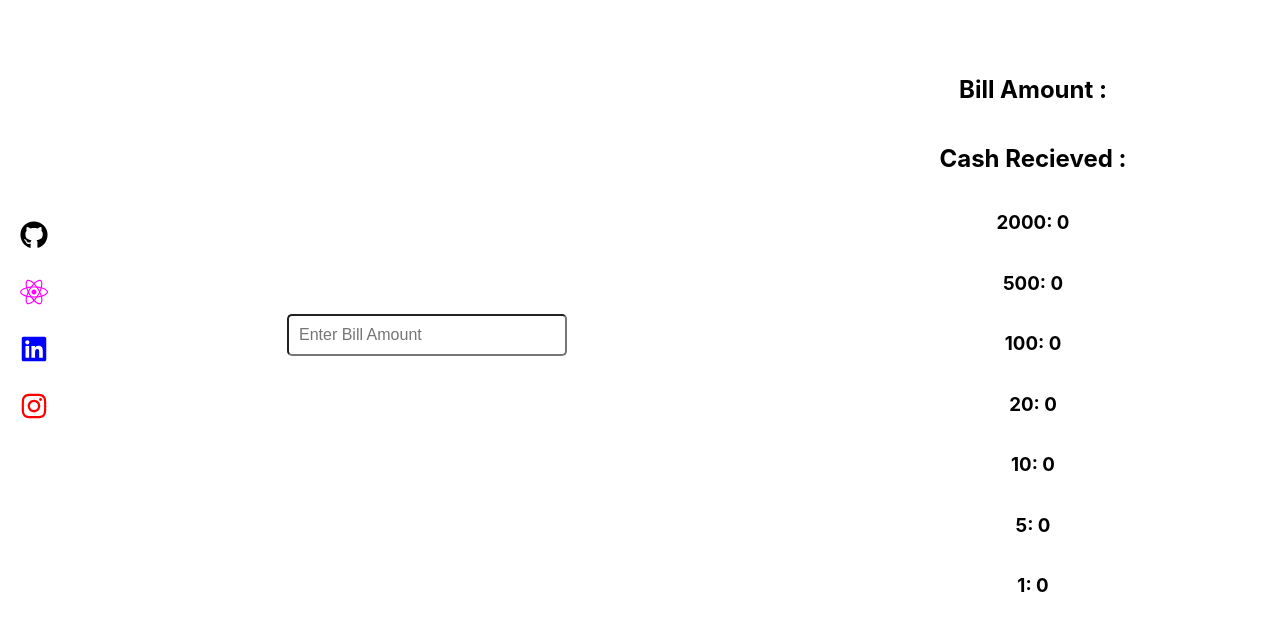
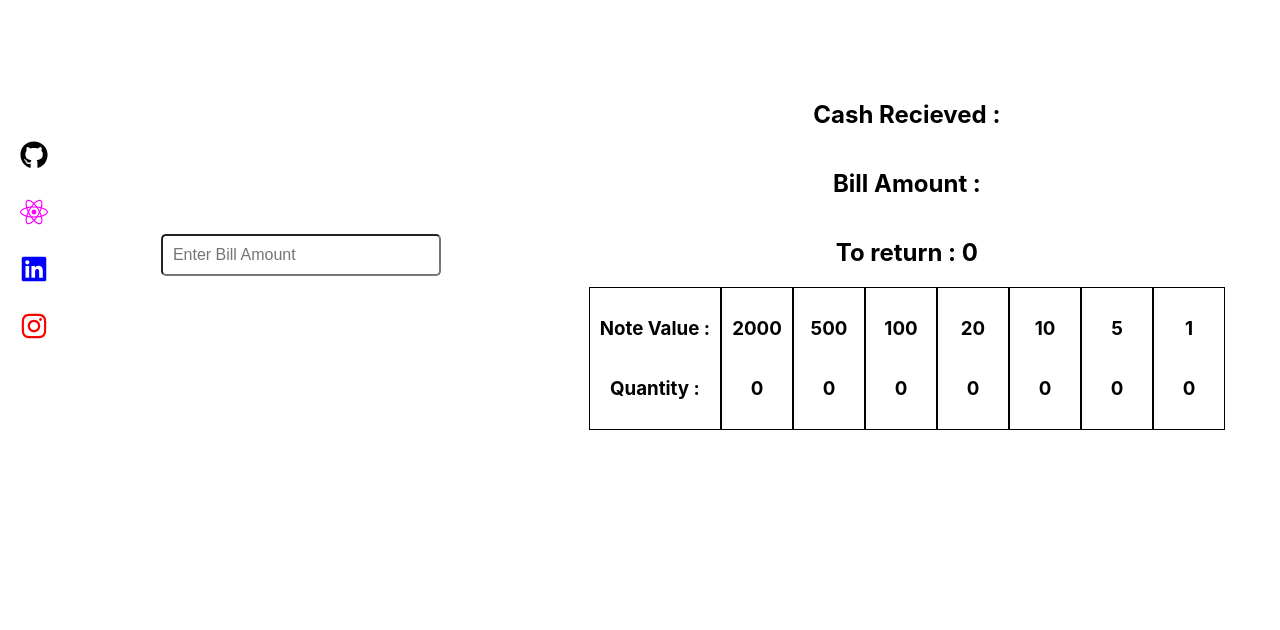
Before and after one commit to HarshVardhan22/CashRegister, a React (Create React App) app: page / in a window 1280 px wide. Shown: the top 630 px of the page. Built offline with nearby package versions, Linux system fonts and the light colour scheme.

Commit message:
made table

```diff
--- a/src/App.js
+++ b/src/App.js
@@ -1,4 +1,4 @@
-import styles from"./App.module.css";
+import styles from "./App.module.css";
 import Navbar from "./Components/Navbar/Navbar";
 import Home from "./Components/Home/Home";
 import { useState } from "react";
@@ -6,71 +6,17 @@
 const App = () => {
   const [billAmount, setBillAmount] = useState("");
   const [cashGiven, setCashGiven] = useState("");
-  // const [five, setFive] = useState(0);
-  // const [one, setOne] = useState(0);
-  // const [ten, setTen] = useState(0);
-  // const [twenty, setTwenty] = useState(0);
-  // const [hundred, setHundred] = useState(0);
-  // const [fiveHundred, setFiveHundred] = useState(0);
-  // const [twoThousand, setTwoThousand] = useState(0);
 
-  // const calculateChange = (bill,cash) => {
-  //   setFive(0);
-  //   setOne(0);
-  //   setTen(0);
-  //   setTwenty(0);
-  //   setHundred(0);
-  //   setFiveHundred(0);
-  //   setTwoThousand(0);
-
-  //   let changeCash = parseInt(cash) - parseInt(bill);
-  //   while (changeCash >= 2000) {
-  //     setTwoThousand(twoThousand=>twoThousand+1);
-  //     changeCash -= 2000;
-  //   }
-  //   while (changeCash >= 500) {
-  //     setFiveHundred(fiveHundred=>fiveHundred+1);
-  //     changeCash -= 500;
-  //   }
-
-  //   while (changeCash >= 100) {
-  //     setHundred(hundred=>hundred+1);
-  //     changeCash -= 100;
-  //   }
-  //   while (changeCash >= 20) {
-  //     setTwenty(twenty=>twenty+1);
-  //     changeCash -= 20;
-  //   }
-  //   while (changeCash >= 10) {
-  //     setTen(ten=>ten+1);
-  //     changeCash -= 10;
-  //   }
-  //   while (changeCash >= 5) {
-  //     setFive(five=>five+1);
-  //     changeCash -= 5;
-  //   }
-  //   while (changeCash > 0) {
-  //     setOne(one=>one+1);
-  //     changeCash -= 1;
-  //   }
-  //   console.log(one);
-  // };
-
-  const setValue = (bill,cash) => {
-
+  const setValue = (bill, cash) => {
     setBillAmount(bill);
     setCashGiven(cash);
-    // calculateChange(bill,cash);
-  }
-
-
+  };
 
   return (
     <div className={styles.container}>
       <Navbar />
-      <Home setValue={setValue}/>
+      <Home setValue={setValue} />
       <Cash bill={billAmount} cash={cashGiven} />
-      {/* one ={one} five ={five} ten = {ten} twenty ={twenty} hundred = {hundred} fiveHundred = {fiveHundred} twoThousand ={twoThousand} */}
     </div>
   );
 };
--- a/src/Components/Cash/Cash.js
+++ b/src/Components/Cash/Cash.js
@@ -3,9 +3,7 @@
 import Fade from "react-reveal/Fade";
 //, one ,five,ten,twenty,hundred,fiveHundred,twoThousand
 
-const Cash = ({ bill=0, cash=0 }) => {
-  // const [billAmount,setBillAmount] = useState (bill);
-  // const [cashGiven,setCashGiven] = useState (cash);
+const Cash = ({ bill = 0, cash = 0 }) => {
   const [five, setFive] = useState(0);
   const [one, setOne] = useState(0);
   const [ten, setTen] = useState(0);
@@ -14,11 +12,6 @@
   const [fiveHundred, setFiveHundred] = useState(0);
   const [twoThousand, setTwoThousand] = useState(0);
 
-  useEffect(() => {
-    // setBillAmount(bill)
-    // setCashGiven(cash)
-    calculateChange();
-  }, [bill,cash])
 
   const calculateChange = () => {
     setFive(0);
@@ -29,9 +22,8 @@
     setFiveHundred(0);
     setTwoThousand(0);
 
-
     let changeCash = cash - bill;
-    console.log(changeCash)
+    console.log(changeCash);
 
     while (changeCash >= 2000) {
       setTwoThousand((twoThousand) => twoThousand + 1);
@@ -62,22 +54,53 @@
       setOne((one) => one + 1);
       changeCash -= 1;
     }
-
   };
 
+  useEffect(() => {
+    calculateChange();
+  }, [bill, cash]);
 
   return (
     <div className={styles.container}>
-      <Fade right  >
+      <Fade right>
+      <h2>Cash Recieved : {cash}</h2>
         <h2>Bill Amount : {bill}</h2>
-        <h2>Cash Recieved : {cash}</h2>
-        <h3>2000: {twoThousand}</h3>
-        <h3>500: {fiveHundred}</h3>
-        <h3>100: {hundred}</h3>
-        <h3>20: {twenty}</h3>
-        <h3>10: {ten}</h3>
-        <h3>5: {five}</h3>
-        <h3>1: {one}</h3>
+        {<h2>To return : {cash-bill}</h2>}
+
+        <div className={styles.subContainer}>
+        <div className={styles.miniContainer}>
+            <h3>Note Value : </h3>
+            <h3> Quantity : </h3>
+          </div>
+          <div className={styles.miniContainer}>
+            <h3>2000</h3>
+            <h3> {twoThousand}</h3>
+          </div>
+          <div className={styles.miniContainer}>
+            <h3>500 </h3>
+            <h3> {fiveHundred}</h3>
+          </div>
+          <div className={styles.miniContainer}>
+            <h3>100</h3>
+            <h3> {hundred}</h3>
+          </div>
+          <div className={styles.miniContainer}>
+            <h3>20 </h3>
+            <h3> {twenty}</h3>
+          </div>
+          <div className={styles.miniContainer}>
+            <h3>10 </h3>
+            <h3> {ten}</h3>
+          </div>
+          <div className={styles.miniContainer}>
+            <h3>5 </h3>
+            <h3> {five}</h3>
+          </div>
+          <div className={styles.miniContainer}>
+            <h3>1 </h3>
+            <h3> {one}</h3>
+          </div>
+        </div>
       </Fade>
     </div>
   );
--- a/src/Components/Cash/Cash.module.css
+++ b/src/Components/Cash/Cash.module.css
@@ -11,3 +11,29 @@
     border-radius: 10px;
 
   }
+
+.subContainer{
+  display: flex;
+  justify-content: center;
+  text-align: center;
+  align-items: center;
+}
+
+.miniContainer{
+  flex-direction: column;
+  display: flex;
+  justify-content: center;
+  text-align: center;
+  align-items: center;
+  border: 1px solid black;
+  padding: 10px;
+  min-width: 50px;
+}
+
+.rightContainer{
+
+  display: flex;
+  justify-content: center;
+  text-align: center;
+  align-items: center;
+}
```
